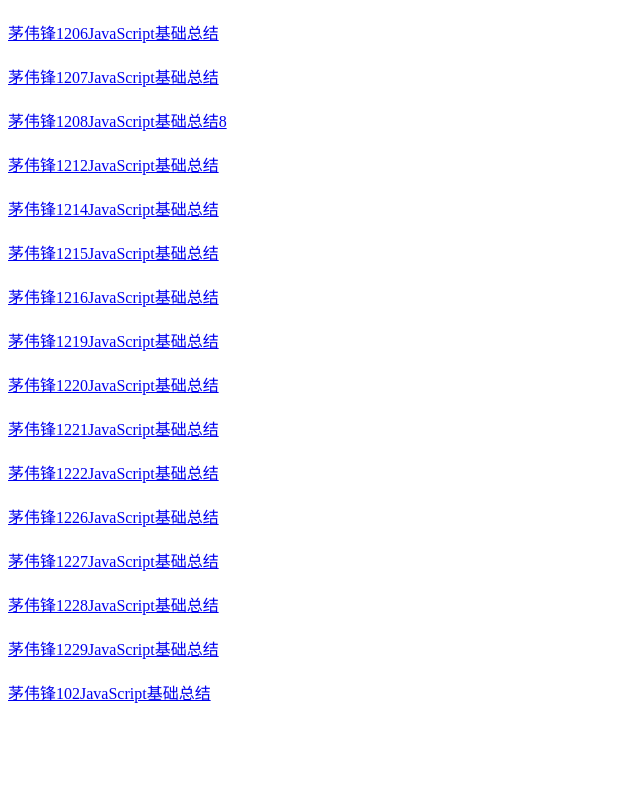
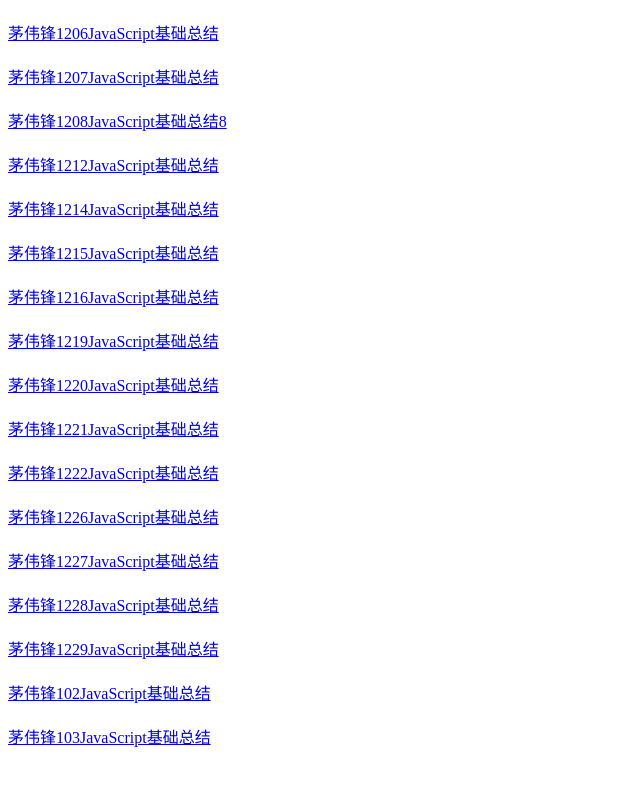
Before and after one commit to MMMao92/MMMao92.github.io, a plain HTML site: page index.html in a window 1280 px wide. Shown: the whole page, without its empty margins (0-640 px from the left). Drawn offline with Linux system fonts and the light colour scheme.

Commit message:
Update index.html

```diff
--- a/index.html
+++ b/index.html
@@ -27,6 +27,7 @@
 		<div><a href="https://mmmao92.github.io/1228.html">茅伟锋1228JavaScript基础总结</a></div>
 		<div><a href="https://mmmao92.github.io/1229.html">茅伟锋1229JavaScript基础总结</a></div>
 		<div><a href="https://mmmao92.github.io/102.html">茅伟锋102JavaScript基础总结</a></div>
+		<div><a href="https://mmmao92.github.io/103.html">茅伟锋103JavaScript基础总结</a></div>
 
 
 
```
